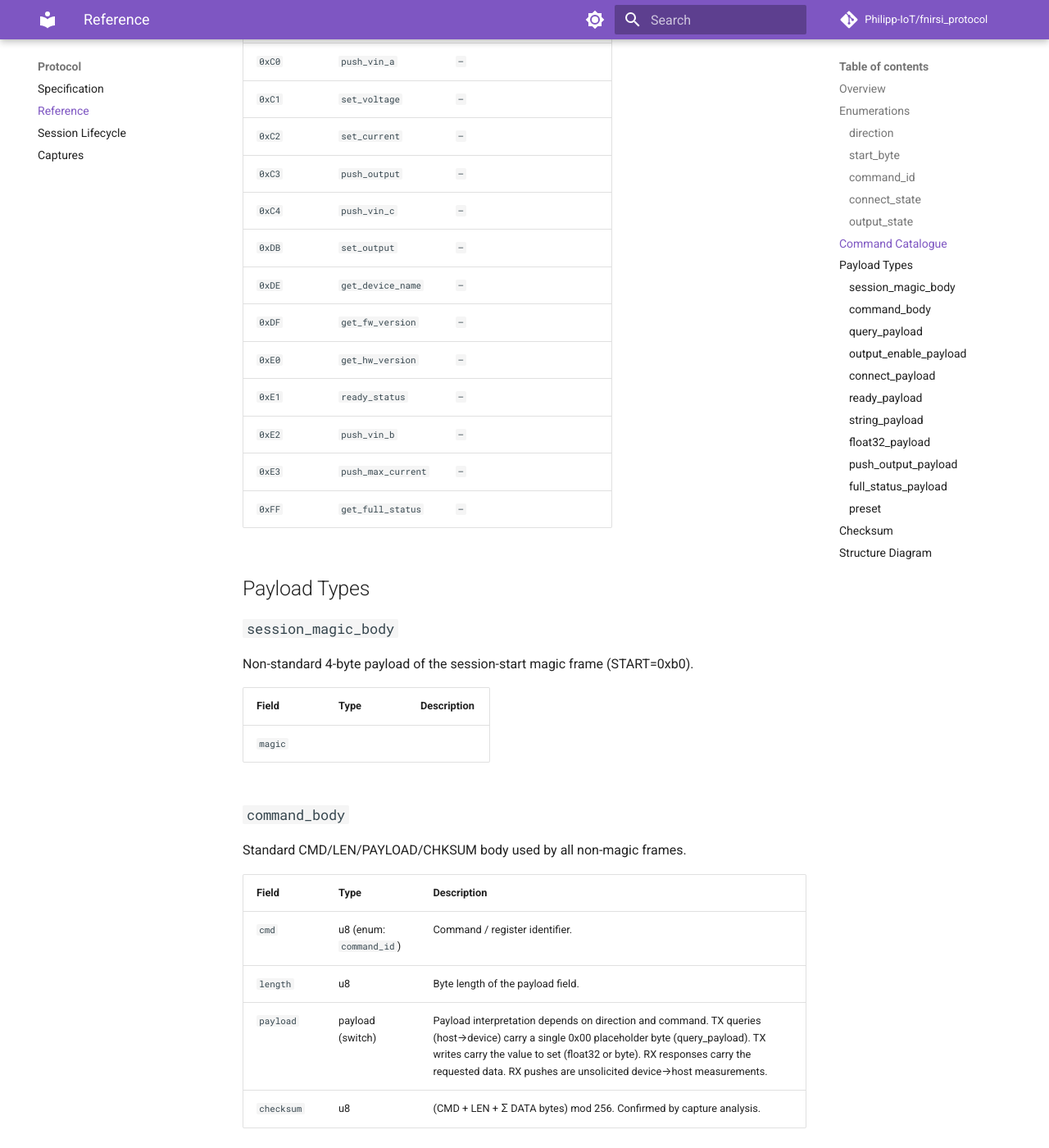
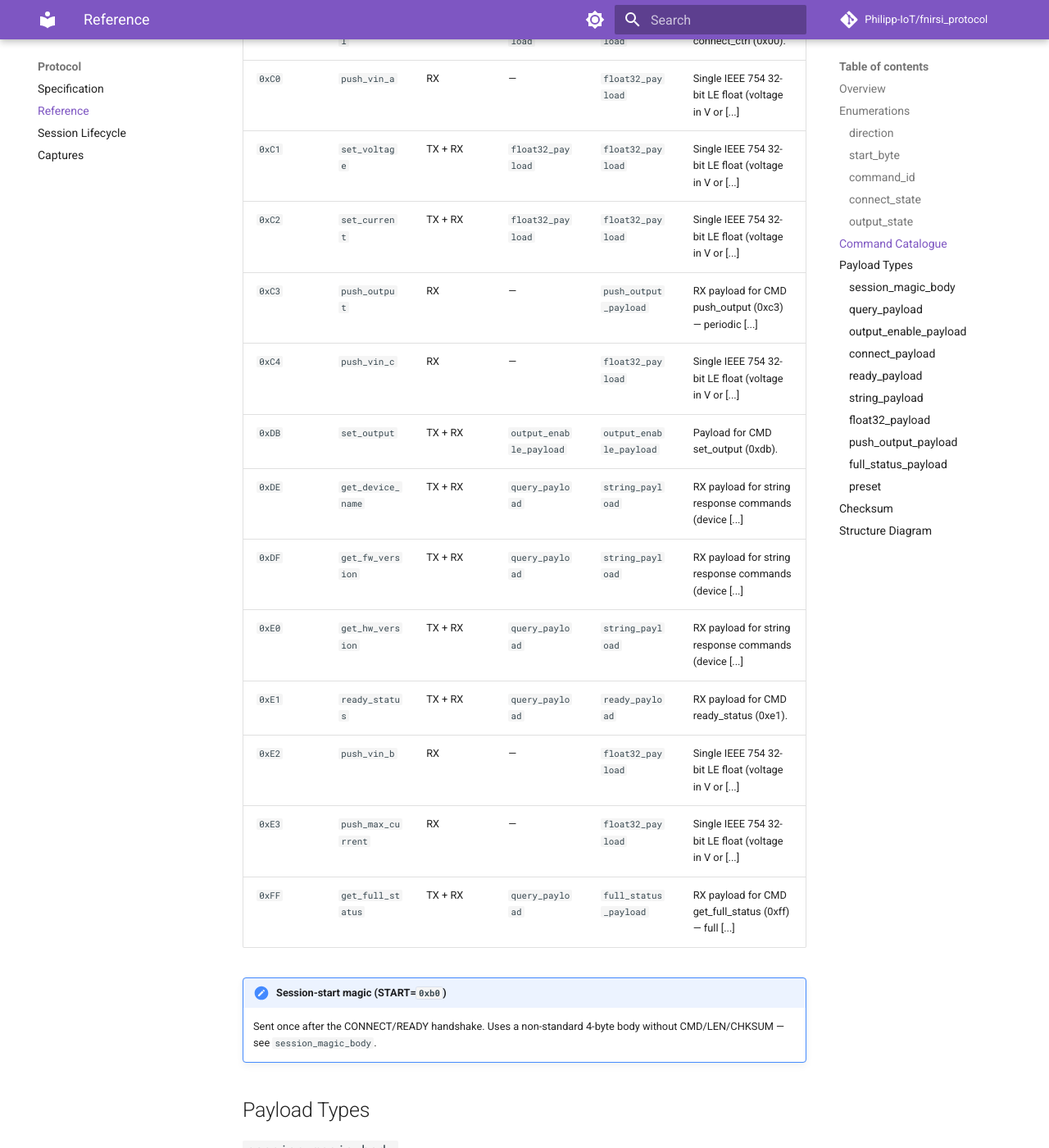
Before and after one commit to Philipp-IoT/fnirsi_protocol, an MkDocs documentation site: the page built from docs/protocol/reference.md, in a window 1280 px wide and 1400 px high, scrolled down 2614 px. Shown: the whole window at 82% size. Built offline with MkDocs 1.6.1 and Material for MkDocs 9.7.7, drawn with Linux system fonts in a browser that asks for light colours; comment, search, counter and statistics services are not loaded; some of the changed text lies outside the part shown.

Commit message:
docs: rewrite ksy_to_md to render TX/RX direction in command catalogue
- Command Catalogue now shows CMD / Name / Direction / TX Payload /
  RX Payload / Description columns, with Direction = TX, RX, or TX + RX.
- Parses compound switch keys (dir * 256 + cmd) to separate TX and RX
  payload types per command.
- Adds session-start magic admonition note below the table.
- `render_types()` skips structural types (frame, command_body), renders
  `contents` fields as `fixed bytes [...]`, and excludes `command_body`
  payload description from blowing up the table.
- Regenerated reference.md.

Co-Authored-By: Claude Sonnet 4.6 <noreply@anthropic.com>

```diff
--- a/docs/protocol/reference.md
+++ b/docs/protocol/reference.md
@@ -67,22 +67,26 @@ Single source of truth: `protocol/fnirsi_dps150.ksy`
 
 ## Command Catalogue
 
-| Hex    | Name               | Payload type | Description |
-| ------ | ------------------ | ------------ | ----------- |
-| `0x00` | `connect_ctrl`     | `—`          |             |
-| `0xC0` | `push_vin_a`       | `—`          |             |
-| `0xC1` | `set_voltage`      | `—`          |             |
-| `0xC2` | `set_current`      | `—`          |             |
-| `0xC3` | `push_output`      | `—`          |             |
-| `0xC4` | `push_vin_c`       | `—`          |             |
-| `0xDB` | `set_output`       | `—`          |             |
-| `0xDE` | `get_device_name`  | `—`          |             |
-| `0xDF` | `get_fw_version`   | `—`          |             |
-| `0xE0` | `get_hw_version`   | `—`          |             |
-| `0xE1` | `ready_status`     | `—`          |             |
-| `0xE2` | `push_vin_b`       | `—`          |             |
-| `0xE3` | `push_max_current` | `—`          |             |
-| `0xFF` | `get_full_status`  | `—`          |             |
+| CMD    | Name               | Direction | TX Payload              | RX Payload              | Description                                            |
+| ------ | ------------------ | --------- | ----------------------- | ----------------------- | ------------------------------------------------------ |
+| `0x00` | `connect_ctrl`     | TX + RX   | `connect_payload`       | `connect_payload`       | Payload for CMD connect_ctrl (0x00).                   |
+| `0xC0` | `push_vin_a`       | RX        | —                       | `float32_payload`       | Single IEEE 754 32-bit LE float (voltage in V or [...] |
+| `0xC1` | `set_voltage`      | TX + RX   | `float32_payload`       | `float32_payload`       | Single IEEE 754 32-bit LE float (voltage in V or [...] |
+| `0xC2` | `set_current`      | TX + RX   | `float32_payload`       | `float32_payload`       | Single IEEE 754 32-bit LE float (voltage in V or [...] |
+| `0xC3` | `push_output`      | RX        | —                       | `push_output_payload`   | RX payload for CMD push_output (0xc3) — periodic [...] |
+| `0xC4` | `push_vin_c`       | RX        | —                       | `float32_payload`       | Single IEEE 754 32-bit LE float (voltage in V or [...] |
+| `0xDB` | `set_output`       | TX + RX   | `output_enable_payload` | `output_enable_payload` | Payload for CMD set_output (0xdb).                     |
+| `0xDE` | `get_device_name`  | TX + RX   | `query_payload`         | `string_payload`        | RX payload for string response commands (device [...]  |
+| `0xDF` | `get_fw_version`   | TX + RX   | `query_payload`         | `string_payload`        | RX payload for string response commands (device [...]  |
+| `0xE0` | `get_hw_version`   | TX + RX   | `query_payload`         | `string_payload`        | RX payload for string response commands (device [...]  |
+| `0xE1` | `ready_status`     | TX + RX   | `query_payload`         | `ready_payload`         | RX payload for CMD ready_status (0xe1).                |
+| `0xE2` | `push_vin_b`       | RX        | —                       | `float32_payload`       | Single IEEE 754 32-bit LE float (voltage in V or [...] |
+| `0xE3` | `push_max_current` | RX        | —                       | `float32_payload`       | Single IEEE 754 32-bit LE float (voltage in V or [...] |
+| `0xFF` | `get_full_status`  | TX + RX   | `query_payload`         | `full_status_payload`   | RX payload for CMD get_full_status (0xff) — full [...] |
+
+!!! note "Session-start magic (START=`0xb0`)"
+    Sent once after the CONNECT/READY handshake. Uses a non-standard 4-byte
+    body without CMD/LEN/CHKSUM — see `session_magic_body`.
 
 ## Payload Types
 
@@ -90,20 +94,9 @@ Single source of truth: `protocol/fnirsi_dps150.ksy`
 
 Non-standard 4-byte payload of the session-start magic frame (START=0xb0).
 
-| Field   | Type | Description |
-| ------- | ---- | ----------- |
-| `magic` |      |             |
-
-### `command_body`
-
-Standard CMD/LEN/PAYLOAD/CHKSUM body used by all non-magic frames.
-
-| Field      | Type                    | Description                                                                                                                                                                                                                                                                            |
-| ---------- | ----------------------- | -------------------------------------------------------------------------------------------------------------------------------------------------------------------------------------------------------------------------------------------------------------------------------------- |
-| `cmd`      | u8 (enum: `command_id`) | Command / register identifier.                                                                                                                                                                                                                                                         |
-| `length`   | u8                      | Byte length of the payload field.                                                                                                                                                                                                                                                      |
-| `payload`  | payload (switch)        | Payload interpretation depends on direction and command. TX queries (host→device) carry a single 0x00 placeholder byte (query_payload). TX writes carry the value to set (float32 or byte). RX responses carry the requested data. RX pushes are unsolicited device→host measurements. |
-| `checksum` | u8                      | (CMD + LEN + Σ DATA bytes) mod 256. Confirmed by capture analysis.                                                                                                                                                                                                                     |
+| Field   | Type                                | Description |
+| ------- | ----------------------------------- | ----------- |
+| `magic` | fixed bytes `[0x00 0x01 0x01 0x01]` |             |
 
 ### `query_payload`
 
```
Also changed, not shown: 1 other file.
